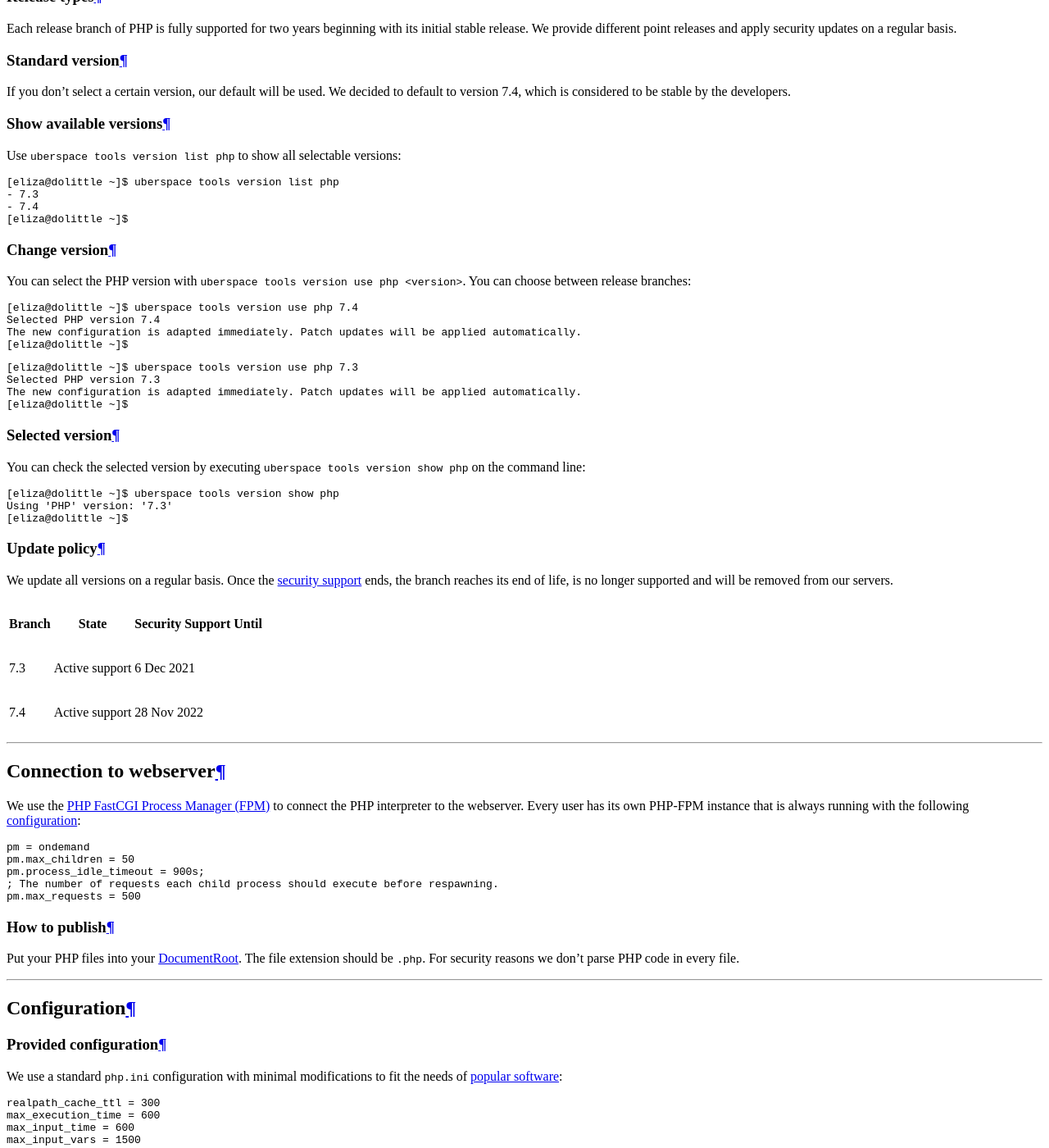
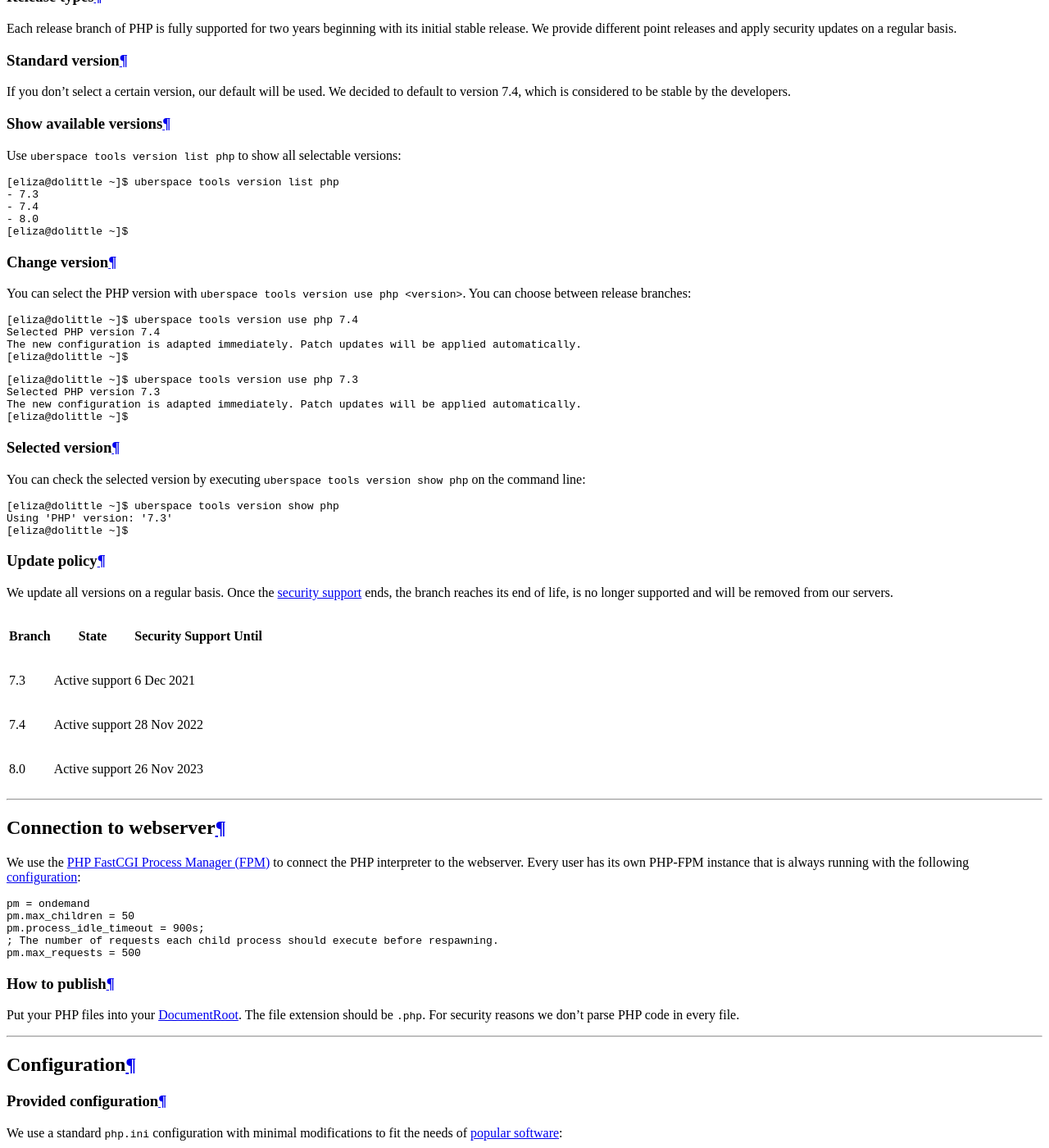
Before and after one commit to Uberspace/manual, a Sphinx documentation site: the page built from source/lang-php.rst, in a window 1280 px wide and 1400 px high, scrolled down 2265 px. Shown: the whole window at 82% size. Built offline with Sphinx 7.4.7 and the Read the Docs theme 2.0.0, drawn with Linux system fonts in a browser that asks for light colours.

Commit message:
add PHP 8.0

```diff
--- a/source/lang-php.rst
+++ b/source/lang-php.rst
@@ -37,6 +37,7 @@ Use ``uberspace tools version list php`` to show all selectable versions:
   [eliza@dolittle ~]$ uberspace tools version list php
   - 7.3
   - 7.4
+  - 8.0
   [eliza@dolittle ~]$
 
 .. _php-change-version:
@@ -81,6 +82,8 @@ We update all versions on a regular basis. Once the `security support <http://ph
 | 7.3    | Active support      | 6 Dec 2021             |
 +--------+---------------------+------------------------+
 | 7.4    | Active support      | 28 Nov 2022            |
++--------+---------------------+------------------------+
+| 8.0    | Active support      | 26 Nov 2023            |
 +--------+---------------------+------------------------+
 
 ----
```
